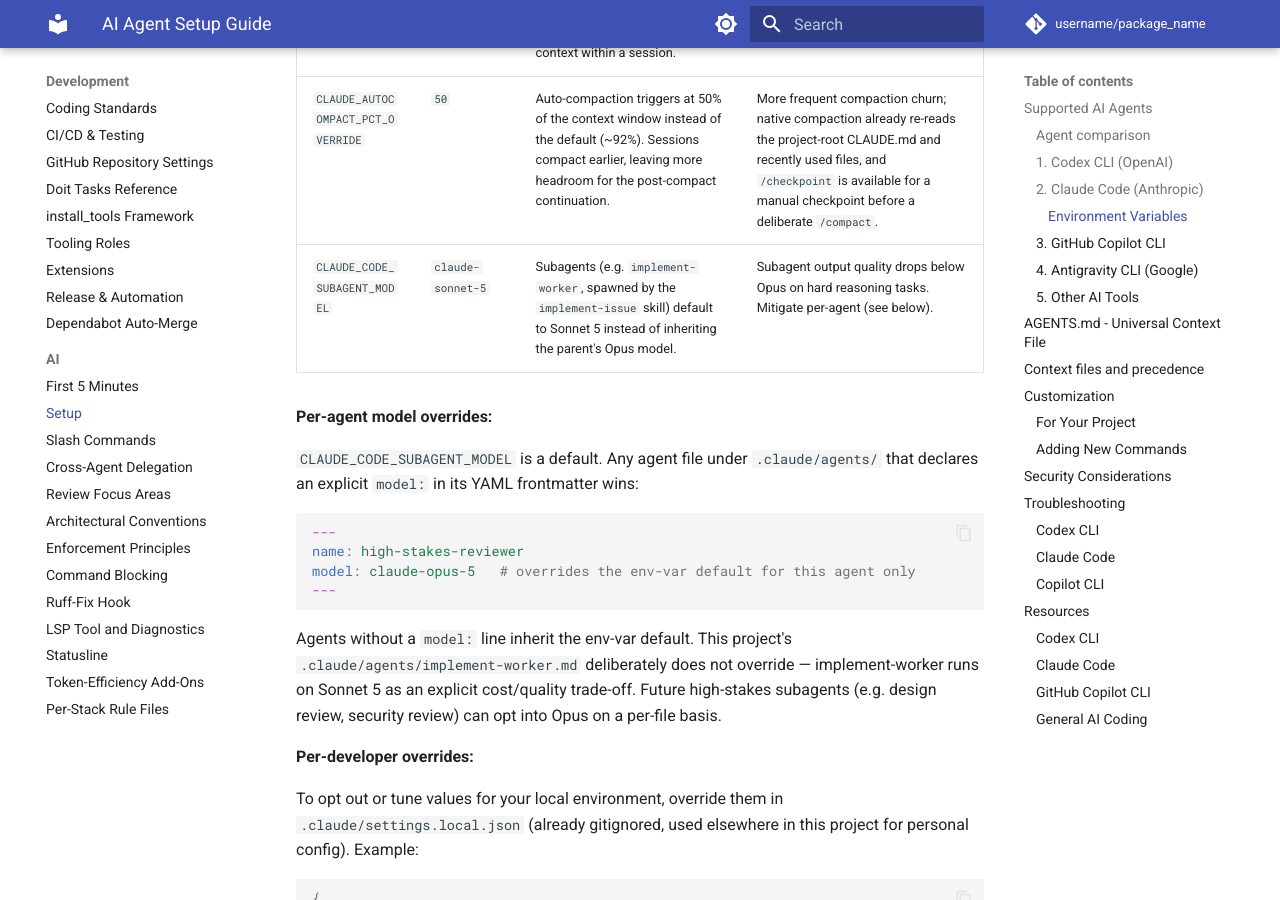
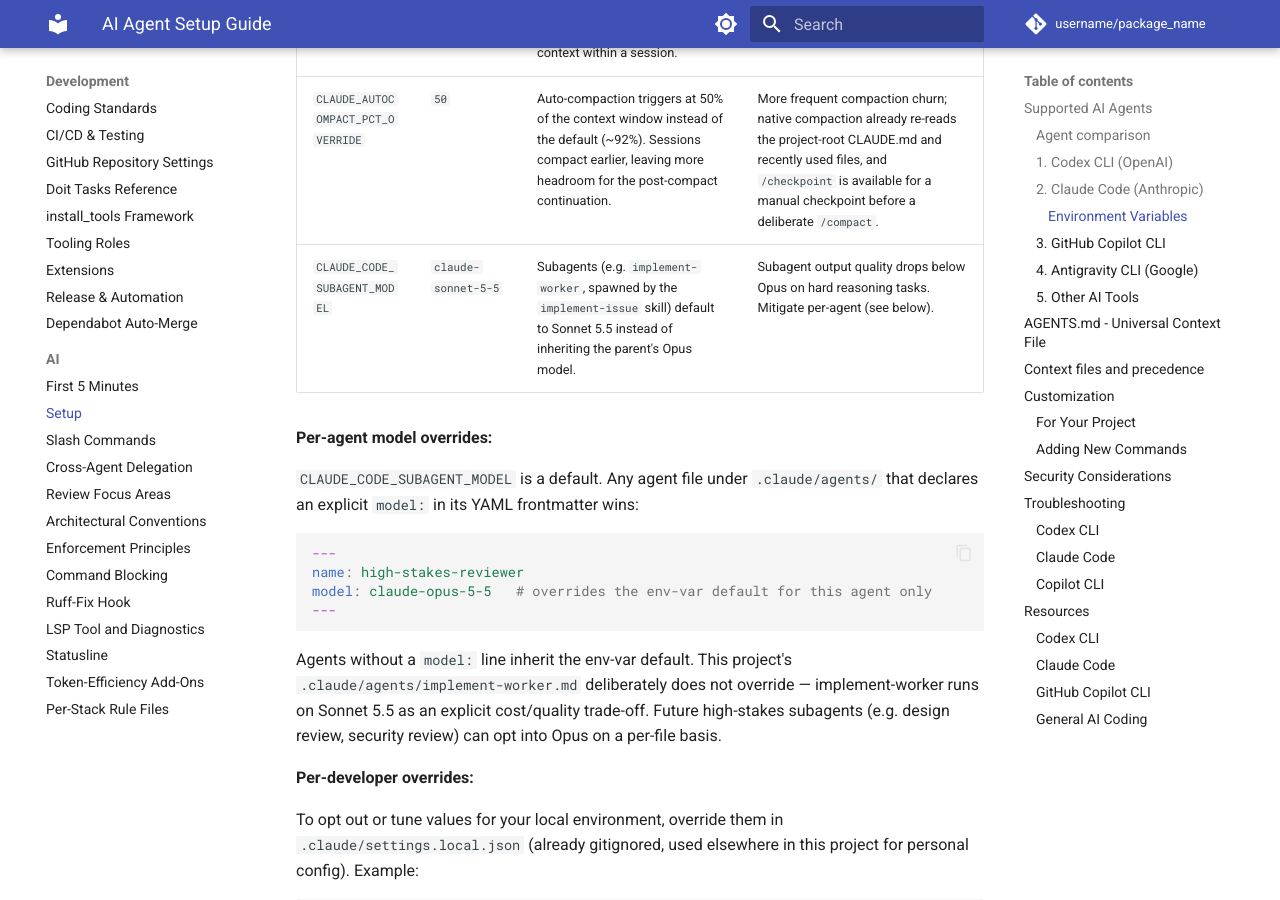
Before and after one commit to endavis/pyproject-template, an MkDocs documentation site: the page built from docs/development/AI_SETUP.md, in a window 1280 px wide and 900 px high, scrolled down 5571 px. Built offline with MkDocs 1.6.1 and Material for MkDocs 9.7.7, drawn with Linux system fonts in a browser that asks for light colours; comment, search, counter and statistics services are not loaded.

Commit message:
chore: bump Claude model pins to the 5.5 family (merges PR #1046, addresses #1035)
- CLAUDE_CODE_SUBAGENT_MODEL: claude-sonnet-5 -> claude-sonnet-5-5
- AI_SETUP.md: env table row, per-agent override example
  (claude-opus-5 -> claude-opus-5-5) and implement-worker prose now
  match settings.json
- test_model_pins.py: CURRENT_MODEL_IDS lists only the 5.5-era IDs
  (claude-opus-5-5, claude-sonnet-5-5, claude-fable-5-1,
  claude-haiku-5-5). The 5.0 IDs are dropped, so the currency check
  fails if they come back

Addresses #1035


Claude-Session: https://claude.ai/code/session_01NXu1sf1Vpn8G6pqDPxovpa

Co-authored-by: Claude Opus 5.5 <noreply@anthropic.com>

````diff
--- a/docs/development/AI_SETUP.md
+++ b/docs/development/AI_SETUP.md
@@ -138,7 +138,7 @@ For complete setup instructions and troubleshooting, see `.claude/lsp-setup.md`
 | :--- | :--- | :--- | :--- |
 | `ENABLE_PROMPT_CACHING_1H` | `1` | Extends prompt cache TTL from 5 minutes to 1 hour. Cuts cost on repeated reads of the same context within a session. | None — pure efficiency flag. |
 | `CLAUDE_AUTOCOMPACT_PCT_OVERRIDE` | `50` | Auto-compaction triggers at 50% of the context window instead of the default (~92%). Sessions compact earlier, leaving more headroom for the post-compact continuation. | More frequent compaction churn; native compaction already re-reads the project-root CLAUDE.md and recently used files, and `/checkpoint` is available for a manual checkpoint before a deliberate `/compact`. |
-| `CLAUDE_CODE_SUBAGENT_MODEL` | `claude-sonnet-5` | Subagents (e.g. `implement-worker`, spawned by the `implement-issue` skill) default to Sonnet 5 instead of inheriting the parent's Opus model. | Subagent output quality drops below Opus on hard reasoning tasks. Mitigate per-agent (see below). |
+| `CLAUDE_CODE_SUBAGENT_MODEL` | `claude-sonnet-5-5` | Subagents (e.g. `implement-worker`, spawned by the `implement-issue` skill) default to Sonnet 5.5 instead of inheriting the parent's Opus model. | Subagent output quality drops below Opus on hard reasoning tasks. Mitigate per-agent (see below). |
 
 **Per-agent model overrides:**
 
@@ -147,11 +147,11 @@ For complete setup instructions and troubleshooting, see `.claude/lsp-setup.md`
 ```yaml
 ---
 name: high-stakes-reviewer
-model: claude-opus-5   # overrides the env-var default for this agent only
+model: claude-opus-5-5   # overrides the env-var default for this agent only
 ---
 ```
 
-Agents without a `model:` line inherit the env-var default. This project's `.claude/agents/implement-worker.md` deliberately does not override — implement-worker runs on Sonnet 5 as an explicit cost/quality trade-off. Future high-stakes subagents (e.g. design review, security review) can opt into Opus on a per-file basis.
+Agents without a `model:` line inherit the env-var default. This project's `.claude/agents/implement-worker.md` deliberately does not override — implement-worker runs on Sonnet 5.5 as an explicit cost/quality trade-off. Future high-stakes subagents (e.g. design review, security review) can opt into Opus on a per-file basis.
 
 **Per-developer overrides:**
 
````
Also changed, not shown: 2 other files.
